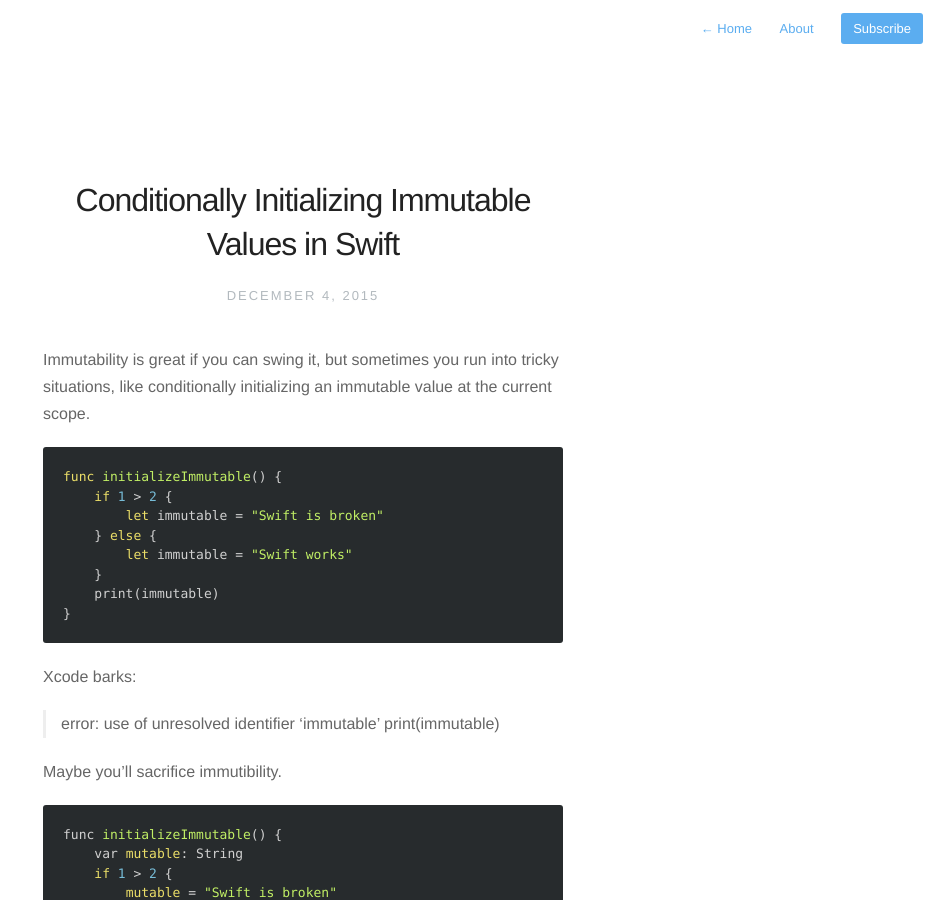
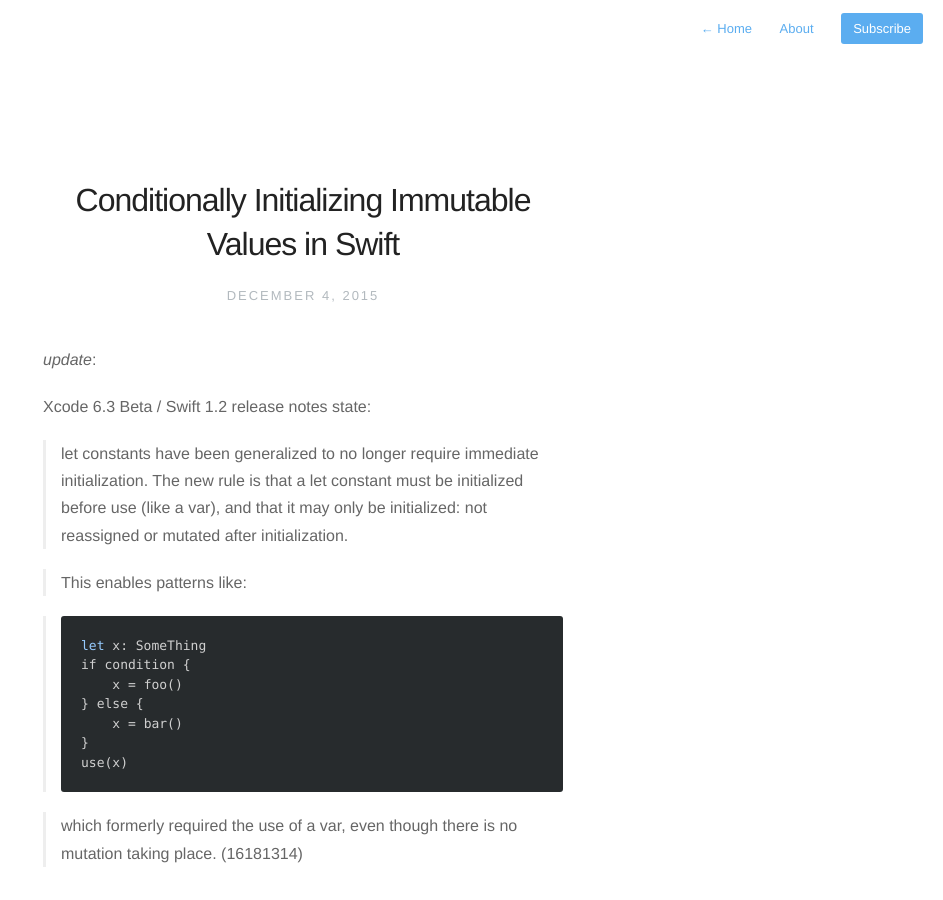
Before and after one commit to pachun/old.pachun.github.io, a Jekyll site: the page built from _posts/2015-12-04-conditionally-initializing-immutable-values-in-swift.md, in a window 1280 px wide and 900 px high. Shown: the whole window, without its empty margins (337-1280 px from the left). Built offline with Jekyll 4.4.1, drawn with Linux system fonts in a browser that asks for light colours; nearby versions of some CDN libraries; Markdown is read by kramdown in place of the engine named in the settings.

Commit message:
Update post on initializing immutable values in swift.

````diff
--- a/_posts/2015-12-04-conditionally-initializing-immutable-values-in-swift.md
+++ b/_posts/2015-12-04-conditionally-initializing-immutable-values-in-swift.md
@@ -4,6 +4,28 @@
 description: ""
 category:
 tags: []
+---
+
+_update_:
+
+Xcode 6.3 Beta / Swift 1.2 release notes state:
+
+> let constants have been generalized to no longer require immediate initialization. The new rule is that a let constant must be initialized before use (like a var), and that it may only be initialized: not reassigned or mutated after initialization.
+
+> This enables patterns like:
+
+> ```swift
+> let x: SomeThing
+> if condition {
+>     x = foo()
+> } else {
+>     x = bar()
+> }
+> use(x)
+> ```
+
+> which formerly required the use of a var, even though there is no mutation taking place. (16181314)
+
 ---
 
 Immutability is great if you can swing it, but sometimes you run into tricky
````
